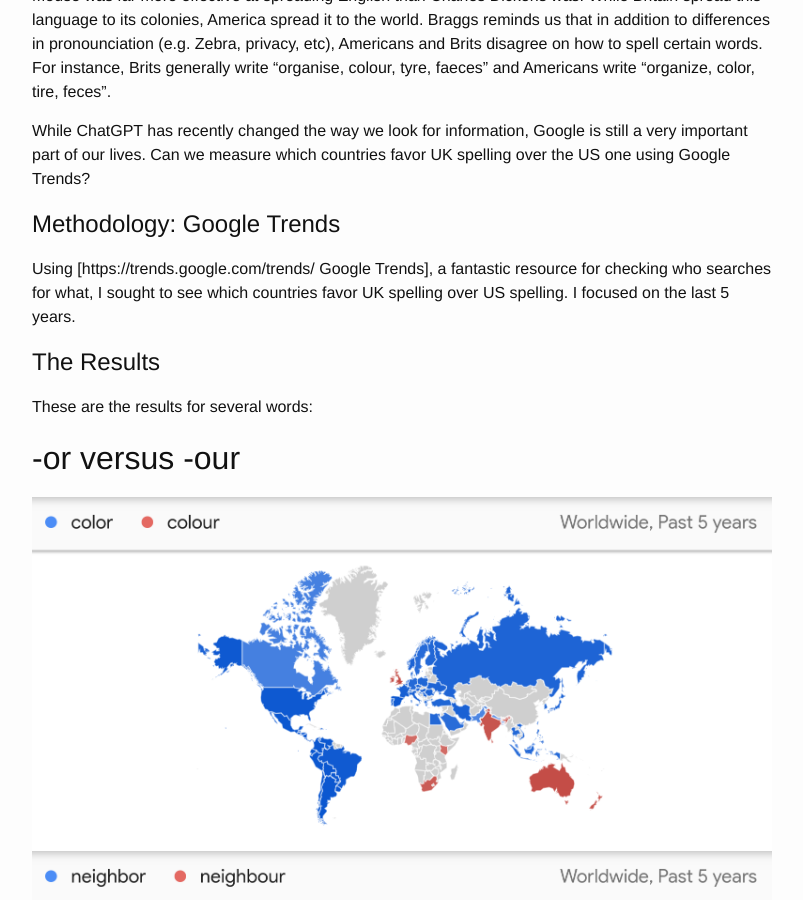
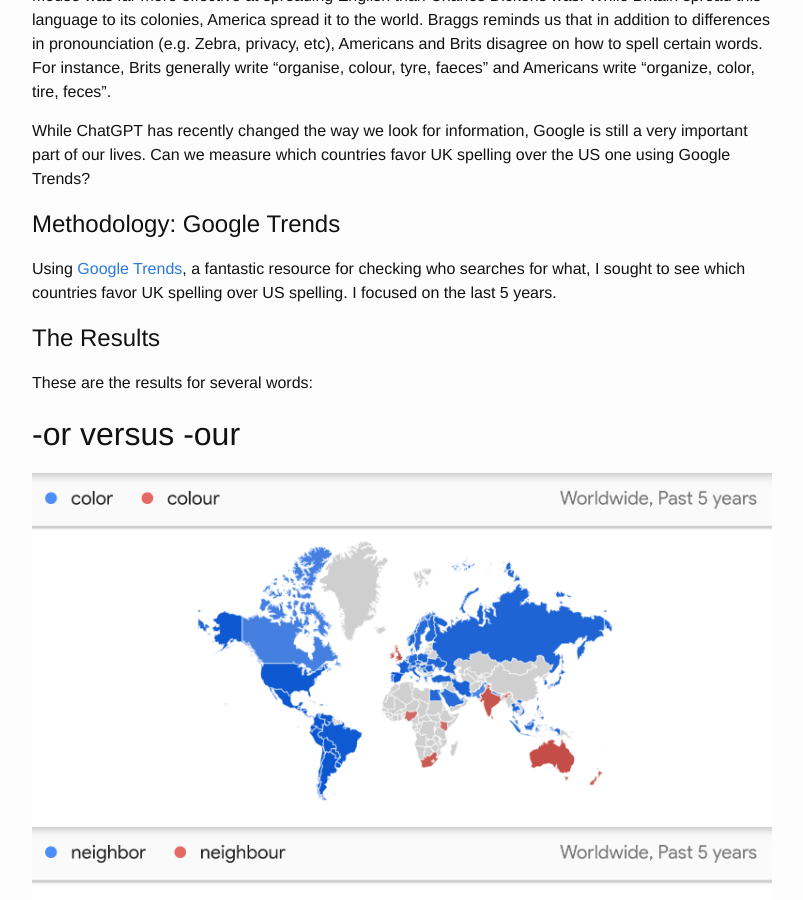
Before and after one commit to grenaud/grenaud.github.io, a Jekyll site: the page built from _posts/2024-01-11-USA-UK-spelling.markdown, in a window 1280 px wide and 900 px high, scrolled down 711 px. Shown: the whole window, without its empty margins (238-1041 px from the left). Built offline with Jekyll 4.4.1, drawn with Linux system fonts in a browser that asks for light colours; comment, search, counter and statistics services are not loaded.

Commit message:
fix links4

```diff
--- a/_posts/2024-01-11-USA-UK-spelling.markdown
+++ b/_posts/2024-01-11-USA-UK-spelling.markdown
@@ -18,7 +18,7 @@
 
 # Methodology: Google Trends
 
-Using [https://trends.google.com/trends/ Google Trends], a fantastic resource for checking who searches for what, I sought to see which countries favor UK spelling over US spelling. I focused on the last 5 years.
+Using [Google Trends](https://trends.google.com/trends/), a fantastic resource for checking who searches for what, I sought to see which countries favor UK spelling over US spelling. I focused on the last 5 years.
 
 
 # The Results
```
